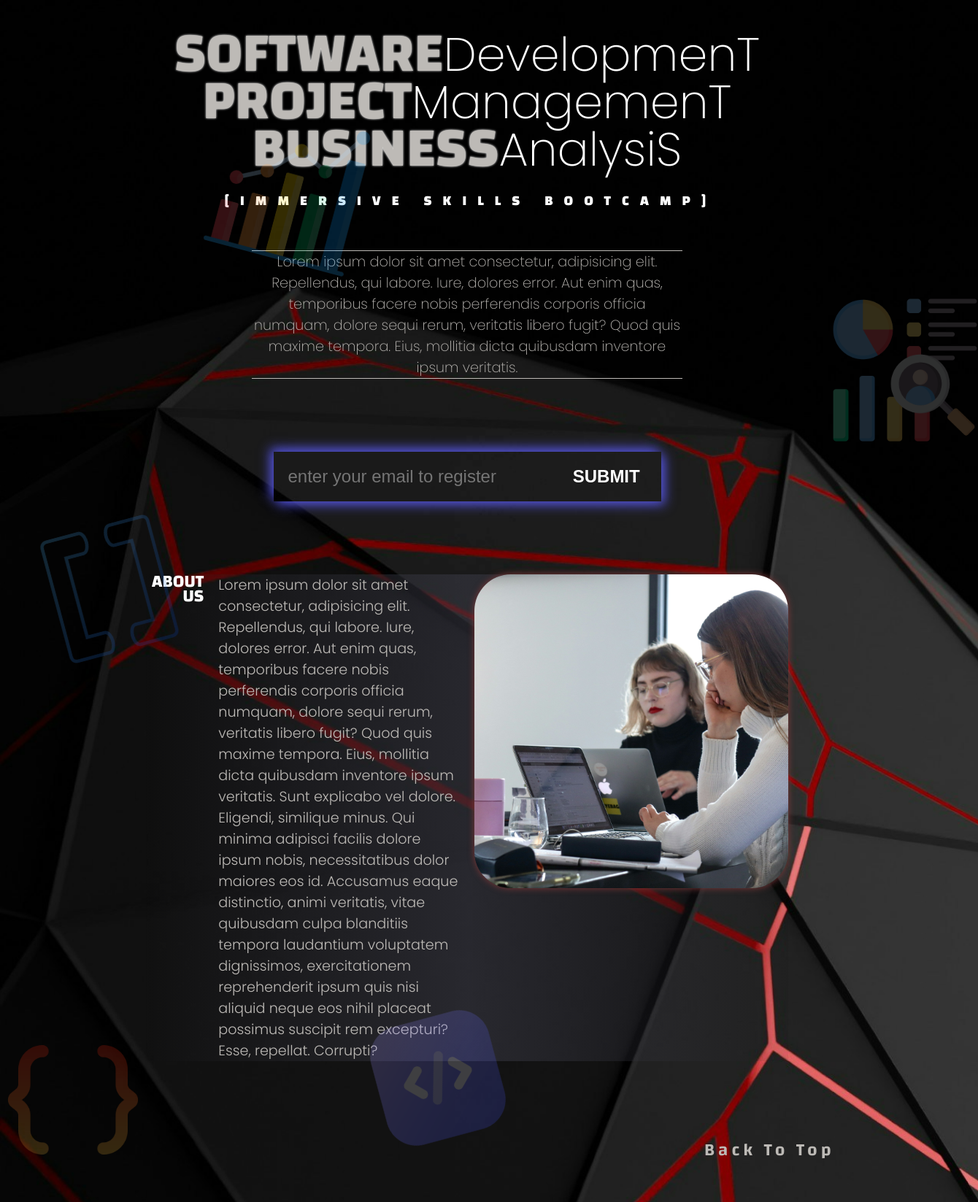
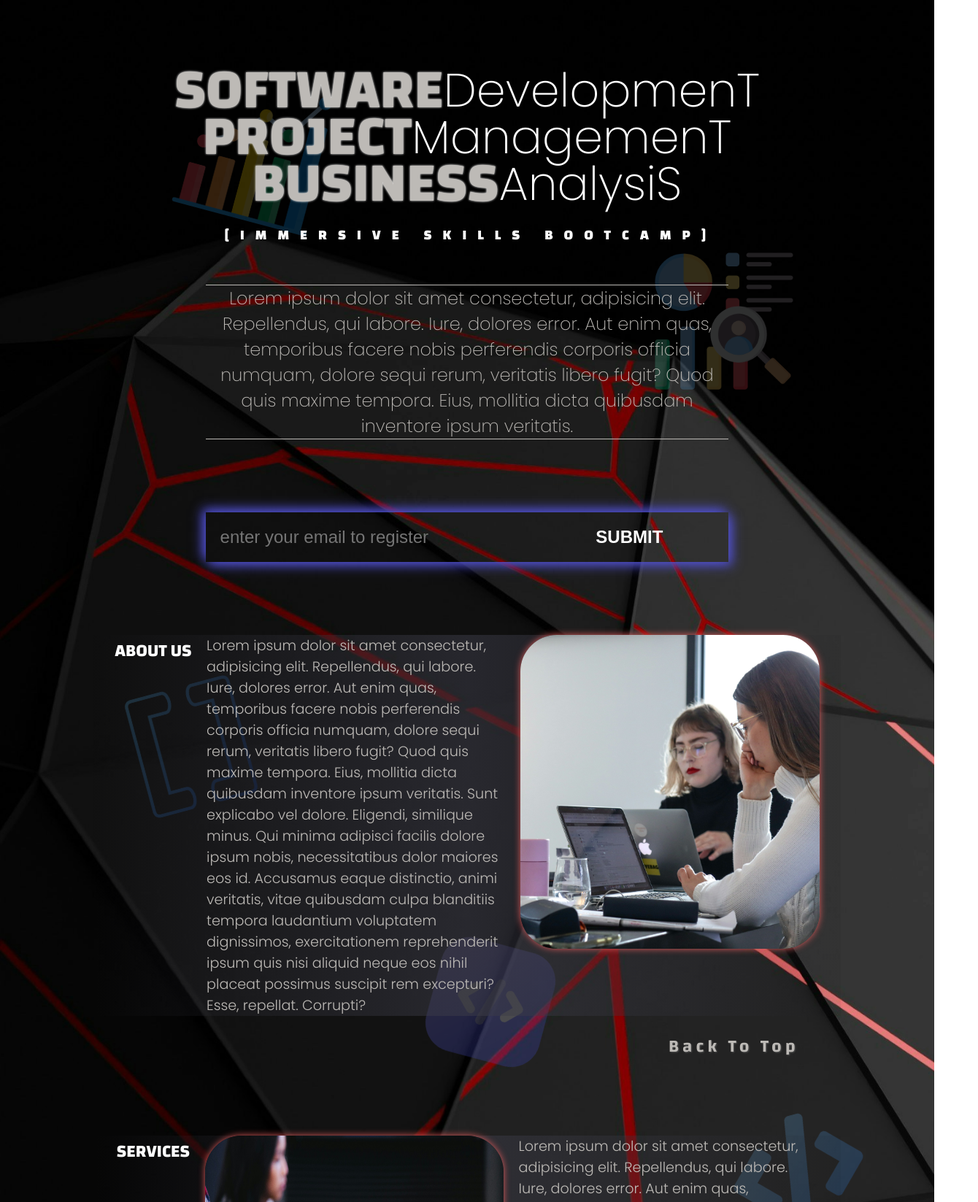
Before and after one commit to accdev1694/tech-training, a plain HTML site: page index.html in a window 1280 px wide. Shown: the part 93-1740 px from the top of the page at 73% size, 1340 px wide, since content can reach past the window. Drawn offline with Linux system fonts and the light colour scheme; a web font is replaced by a local one.

Commit message:
refactor ui and add container

```diff
--- a/assets/styles/style.css
+++ b/assets/styles/style.css
@@ -1,7 +1,7 @@
 :root {
   --offwhite: rgb(189, 186, 182);
   --dark-blue: rgb(80, 80, 208);
-  --dark-red: rgb(126, 55, 55);
+  --dark-red: rgb(221, 91, 91);
 }
 
 body {
@@ -19,10 +19,7 @@ body {
   position: relative;
 }
 
-.container {
-  margin: 0 auto;
-  height: 100vh;
-}
+
 
 .nav-list-items {
   list-style-type: none;
@@ -31,15 +28,16 @@ body {
 .hover {
   text-decoration: none;
   color: var(--offwhite);
-  /* text-shadow: 1px 1px 2px rgb(84, 84, 84); */
+  text-shadow: 1px 1px 2px rgb(84, 84, 84);
   font-size: 1.5em;
-  padding: 5px;
+  padding: 0 20px;
   letter-spacing: 5px;
   font-family: changa;
   font-weight: 600;
+  border-radius: 5px;
 }
 .hover:hover {
-  box-shadow: 0 0 2px var(--dark-red);
+  box-shadow: 1px 1px 3px var(--dark-red), -1px -1px 3px var(--dark-red);
   color: var(--dark-red);
 }
 
@@ -47,7 +45,7 @@ body {
   display: flex;
   padding-inline-start: 0;
   margin: 0;
-  gap: 10px;
+  /* gap: 10px; */
   font-weight: 400;
 }
 
@@ -67,8 +65,13 @@ body {
   border-bottom: 1px solid var(--dark-red);
 }
 
-.hero {
-  margin: 50px;
+.container {
+  margin: 0 auto;
+  width: 80%;
+}
+
+.hero{
+  margin-top: 100px;
 }
 .heading {
   display: flex;
@@ -101,10 +104,10 @@ body {
 }
 
 .header-text {
-  width: 50%;
+  width: 70%;
   text-align: center;
   margin: 50px auto;
-  font-size: 1.2em;
+  font-size: 1.5em;
   font-weight: 200;
   border-top: 1px solid;
   border-bottom: 1px solid;
@@ -113,7 +116,7 @@ body {
 form {
   margin: 100px auto;
   display: flex;
-  width: 45%;
+  width: 70%;
   box-shadow: 1px 1px 5px var(--dark-blue), -1px -1px 5px var(--dark-blue);
   transition: all 0.3s ease-in-out;
   animation: shadowPulse 2s infinite alternate;
@@ -132,7 +135,7 @@ form {
 }
 
 #email {
-  width: 70%;
+  width: 60%;
   background: none;
   border: none;
   padding: 20px;
@@ -148,7 +151,7 @@ button {
   color: white;
   font-weight: 800;
   font-size: 1.5em;
-  width: 30%;
+  width: 40%;
   cursor: pointer;
 }
 button:hover {
@@ -157,9 +160,11 @@ button:hover {
 }
 
 .content {
+  margin-top: 100px;
   display: flex;
-  margin: 100px 200px;
-  gap: 20px;
+  width: 100%;
+  justify-content: center;
+  gap: 2%;
   background: linear-gradient(
     to right,
     rgba(0, 0, 0, 0.04),
@@ -169,83 +174,103 @@ button:hover {
 }
 
 .text-content {
-  width: 50%;
+  width: 40%;
   font-weight: 300;
   font-size: 1.2em;
   color: var(--offwhite);
 }
 
 .image {
-  width: 50%;
+  width: 40%;
   height: 430px;
   border-radius: 50px;
   box-shadow: 0 0 10px var(--dark-red);
 }
 h2 {
   margin-top: 0;
+  padding: 0;
   font-family: changa;
   text-align: right;
-  line-height: 20px;
   color: white;
 }
 
 #to-top {
   width: fit-content;
   font-weight: 600;
-  margin: 0 0 0 75%;
+  margin: 20px 0 0 75%;
 }
 
 #to-top:hover {
   background: none;
 }
 
+/* aside elements */
 .floating {
   position: absolute;
   opacity: 0.2;
-  width: 200px;
+  width: 15%;
+  z-index: -1;
 }
 
 #analysis {
-  top: 250px;
-  left: 300px;
+  top: 7%;
+  left: 20%;
   rotate: 15deg;
 }
 
 #analytics {
-  top: 500px;
-  right: -60px;
+  top: 15%;
+  right: 15%;
 }
 
 #bracket-square {
-  top: 800px;
-  left: 50px;
+  top: 35%;
+  left: 13%;
   rotate: -15deg;
 }
 
 #code {
-  top: 1470px;
-  left: 500px;
-  rotate: -15deg;
+  top: 47%;
+  left: 45%;
+  rotate: 15deg;
 }
 
 #code2 {
-  top: 2000px;
-  right: 300px;
+  top: 55%;
+  right: 7%;
   rotate: -15deg;
 }
 
 #curly-bracket {
-  top: 1500px;
-  right: auto;
+  top: 71%;
+  left: 9%;
 }
 
 #kanban {
-  top: 2700px;
-  right: 200px;
+  top: 71%;
+  right: 16%;
 }
 
-#project-management{
-  bottom: 50px;
-  left: 280px;
+#project-management {
+  bottom: 0.5%;
+  left: 15%;
   rotate: 5deg;
 }
+
+@media (max-width: 576px) {
+  .hover {
+    font-size: 1.2em;
+    padding: 0 8px;
+    letter-spacing: normal;
+  }
+  .heading {
+    display: inline-block;
+    text-align: center;
+    margin-top: 40px;
+  }
+
+  .floating{
+    width: 100px;
+  }
+
+}
--- a/index.html
+++ b/index.html
@@ -35,25 +35,28 @@
     </nav>
 
     <!-- hero area -->
-
+    <div class="container">
       <section class="hero">
         <div class="heading">
-        <div><span class="left-heading">SOFTWARE</span>DevelopmenT</div>
+          <div class="left-heading">SOFTWARE</div>
+          <div class="right-heading">DevelopmenT</div>
         </div>
         <div class="heading">
-        <div><span class="left-heading">PROJECT</span>ManagemenT</div>
+          <div class="left-heading">PROJECT</div>
+          <div class="right-heading">ManagemenT</div>
         </div>
         <div class="heading">
-        <div><span class="left-heading">BUSINESS</span>AnalysiS</div>
+          <div class="left-heading">BUSINESS</div>
+          <div class="right-heading">AnalysiS</div>
         </div>
 
         <div class="bootcamp centralize">[IMMERSIVE SKILLS BOOTCAMP]</div>
         <div class="header-text">
           Lorem ipsum dolor sit amet consectetur, adipisicing elit. Repellendus,
-        qui labore. Iure, dolores error. Aut enim quas, temporibus facere nobis
-        perferendis corporis officia numquam, dolore sequi rerum, veritatis
-        libero fugit? Quod quis maxime tempora. Eius, mollitia dicta quibusdam
-        inventore ipsum veritatis.
+          qui labore. Iure, dolores error. Aut enim quas, temporibus facere
+          nobis perferendis corporis officia numquam, dolore sequi rerum,
+          veritatis libero fugit? Quod quis maxime tempora. Eius, mollitia dicta
+          quibusdam inventore ipsum veritatis.
         </div>
         <form class="centralize" action="" id="form">
           <input
@@ -71,16 +74,16 @@
         <h2>ABOUT US</h2>
         <div class="text-content">
           Lorem ipsum dolor sit amet consectetur, adipisicing elit. Repellendus,
-        qui labore. Iure, dolores error. Aut enim quas, temporibus facere nobis
-        perferendis corporis officia numquam, dolore sequi rerum, veritatis
-        libero fugit? Quod quis maxime tempora. Eius, mollitia dicta quibusdam
-        inventore ipsum veritatis. Sunt explicabo vel dolore. Eligendi,
-        similique minus. Qui minima adipisci facilis dolore ipsum nobis,
-        necessitatibus dolor maiores eos id. Accusamus eaque distinctio, animi
-        veritatis, vitae quibusdam culpa blanditiis tempora laudantium
-        voluptatem dignissimos, exercitationem reprehenderit ipsum quis nisi
-        aliquid neque eos nihil placeat possimus suscipit rem excepturi? Esse,
-        repellat. Corrupti?
+          qui labore. Iure, dolores error. Aut enim quas, temporibus facere
+          nobis perferendis corporis officia numquam, dolore sequi rerum,
+          veritatis libero fugit? Quod quis maxime tempora. Eius, mollitia dicta
+          quibusdam inventore ipsum veritatis. Sunt explicabo vel dolore.
+          Eligendi, similique minus. Qui minima adipisci facilis dolore ipsum
+          nobis, necessitatibus dolor maiores eos id. Accusamus eaque
+          distinctio, animi veritatis, vitae quibusdam culpa blanditiis tempora
+          laudantium voluptatem dignissimos, exercitationem reprehenderit ipsum
+          quis nisi aliquid neque eos nihil placeat possimus suscipit rem
+          excepturi? Esse, repellat. Corrupti?
         </div>
         <img src="./assets/img/about.jpg" alt="" class="image" />
       </section>
@@ -94,14 +97,14 @@
 
         <div class="text-content">
           Lorem ipsum dolor sit amet consectetur, adipisicing elit. Repellendus,
-        qui labore. Iure, dolores error. Aut enim quas, temporibus facere nobis
-        perferendis corporis officia numquam, dolore sequi rerum, veritatis
-        libero fugit? Quod quis maxime tempora. Eius, mollitia dicta quibusdam
-        inventore ipsum veritatis. Sunt explicabo vel dolore. Eligendi,
-        similique minus. Qui minima adipisci facilis dolore ipsum nobis,
-        necessitatibus dolor maiores eos id. Accusamus eaque distinctio, animi
-        veritatis, vitae quibusdam culpa blanditiis tempora laudantium
-        voluptatem dignissimos
+          qui labore. Iure, dolores error. Aut enim quas, temporibus facere
+          nobis perferendis corporis officia numquam, dolore sequi rerum,
+          veritatis libero fugit? Quod quis maxime tempora. Eius, mollitia dicta
+          quibusdam inventore ipsum veritatis. Sunt explicabo vel dolore.
+          Eligendi, similique minus. Qui minima adipisci facilis dolore ipsum
+          nobis, necessitatibus dolor maiores eos id. Accusamus eaque
+          distinctio, animi veritatis, vitae quibusdam culpa blanditiis tempora
+          laudantium voluptatem dignissimos
         </div>
       </section>
       <div id="to-top">
@@ -112,14 +115,14 @@
         <h2>CONTACT</h2>
         <div class="text-content">
           Lorem ipsum dolor sit amet consectetur, adipisicing elit. Repellendus,
-        qui labore. Iure, dolores error. Aut enim quas, temporibus facere nobis
-        perferendis corporis officia numquam, dolore sequi rerum, veritatis
-        libero fugit? Quod quis maxime tempora. Eius, mollitia dicta quibusdam
-        inventore ipsum veritatis. Sunt explicabo vel dolore. Eligendi,
-        similique minus. Qui minima adipisci facilis dolore ipsum nobis,
-        necessitatibus dolor maiores eos id. Accusamus eaque distinctio, animi
-        veritatis, vitae quibusdam culpa blanditiis tempora laudantium
-        voluptatem dignissimos, exercitationem
+          qui labore. Iure, dolores error. Aut enim quas, temporibus facere
+          nobis perferendis corporis officia numquam, dolore sequi rerum,
+          veritatis libero fugit? Quod quis maxime tempora. Eius, mollitia dicta
+          quibusdam inventore ipsum veritatis. Sunt explicabo vel dolore.
+          Eligendi, similique minus. Qui minima adipisci facilis dolore ipsum
+          nobis, necessitatibus dolor maiores eos id. Accusamus eaque
+          distinctio, animi veritatis, vitae quibusdam culpa blanditiis tempora
+          laudantium voluptatem dignissimos, exercitationem
         </div>
         <img src="./assets/img/contact.jpg" alt="" class="image" />
       </section>
@@ -135,66 +138,41 @@
         />
         <button>SUBMIT</button>
       </form>
-
+    </div>
     <aside>
       <img
         id="analysis"
         src="./assets/img/analysis.png"
-        width="100px"
         alt=""
         class="floating"
       />
       <img
         id="analytics"
         src="./assets/img/analytics.png"
-        width="100px"
         alt=""
         class="floating"
       />
       <img
         id="bracket-square"
         src="./assets/img/bracket-square.png"
-        width="100px"
         alt=""
         class="floating"
       />
+      <img id="code" src="./assets/img/code.png" alt="" class="floating" />
+      <img id="code2" src="./assets/img/code2.png" alt="" class="floating" />
       <img
-        id="code"
-        src="./assets/img/code.png"
-        width="100px"
+        id="curly-bracket"
+        src="./assets/img/curly-bracket.png"
         alt=""
         class="floating"
       />
+      <img id="kanban" src="./assets/img/kanban.png" alt="" class="floating" />
       <img
-        id="code2"
-        src="./assets/img/code2.png"
-        width="100px"
+        id="project-management"
+        src="./assets/img/project-management.png"
         alt=""
         class="floating"
       />
-      <img
-        id="curly-bracket"
-        src="./assets/img/curly-bracket.png"
-        width="100px"
-        alt=""
-        class="floating"
-      />
-      <img
-        id="kanban"
-        src="./assets/img/kanban.png"
-        width="100px"
-        alt=""
-        class="floating"
-      />
-      <img
-        id="project-management"
-        src="./assets/img/project-management.png"
-        width="100px"
-        alt=""
-        class="floating"
-      />
-
-
     </aside>
     <script src="./assets/scripts/script.js"></script>
   </body>
```
Lines whose indentation alone changed are shown as unchanged.
